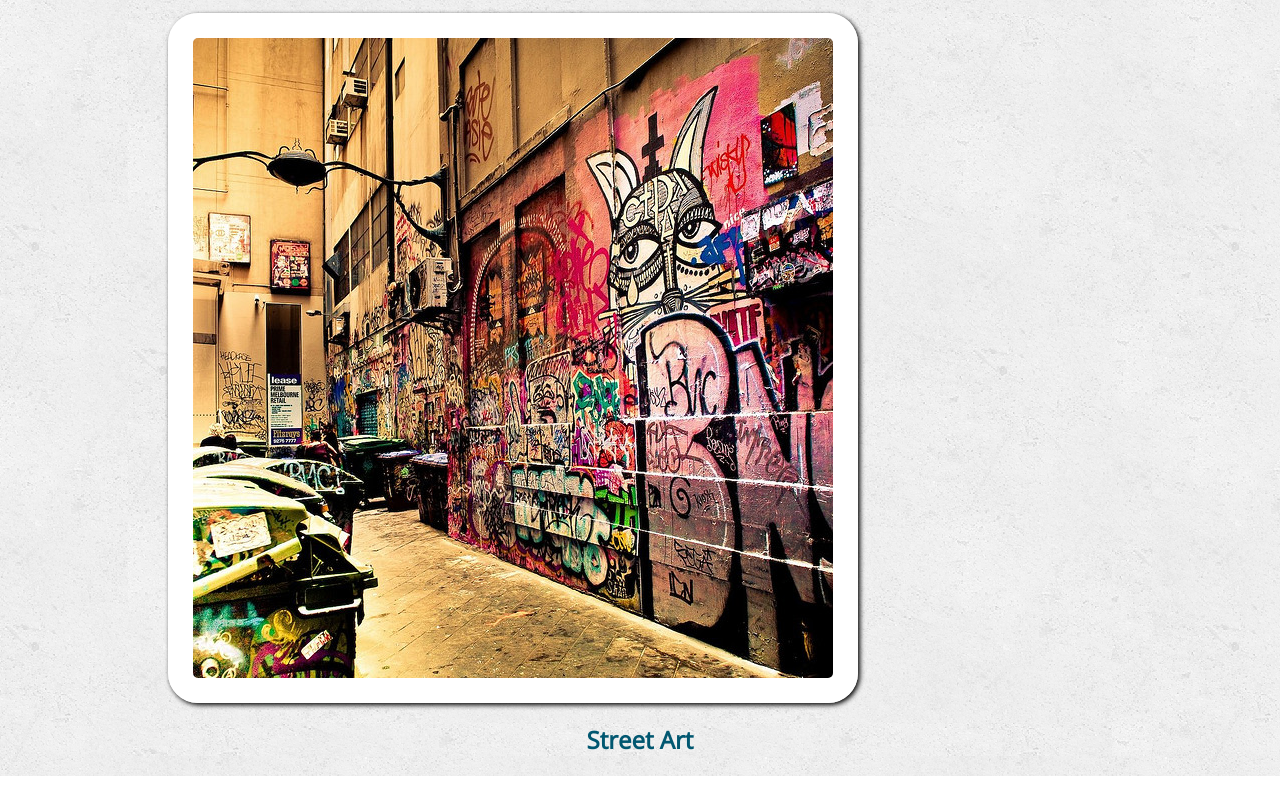
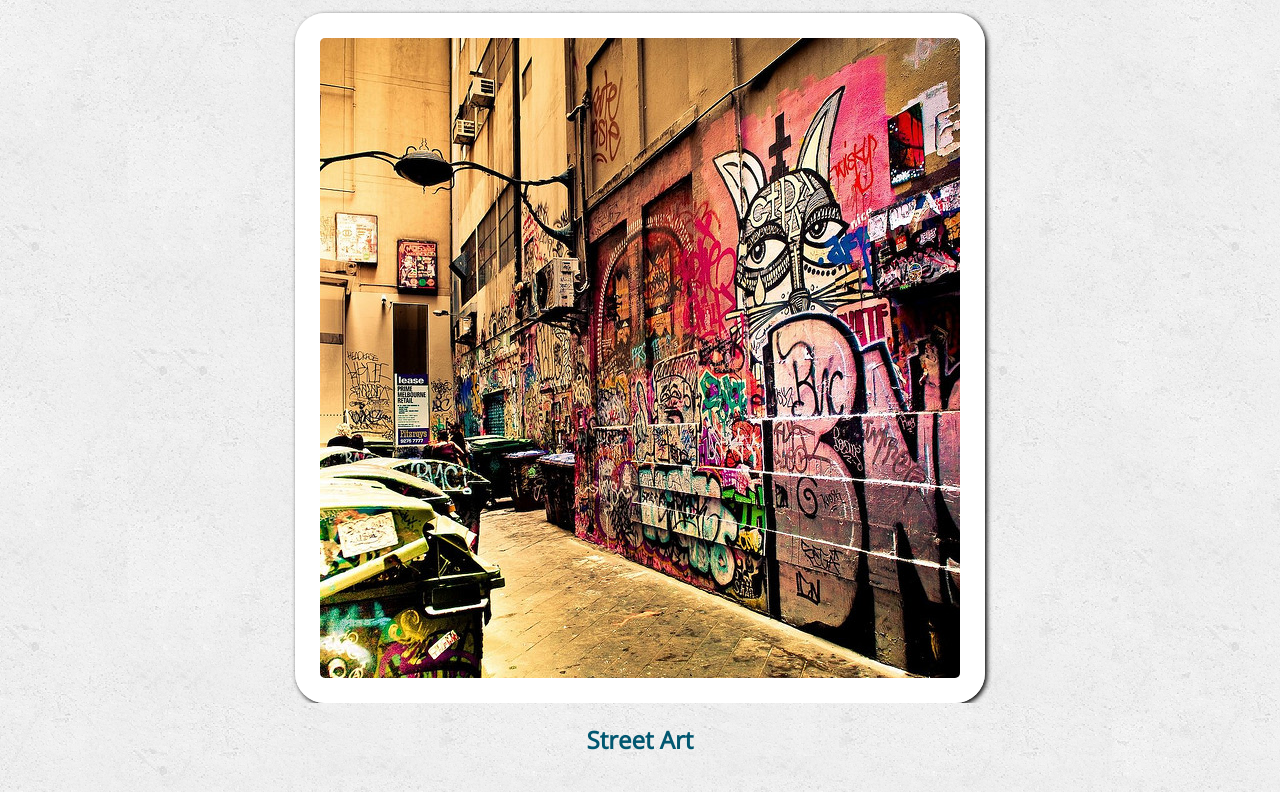
Before and after one commit to lSleipnir/Slider, a plain HTML site: page index.html in a window 1280 px wide. Shown: the part 111-903 px from the top of the page. Drawn offline with nearby package versions, Linux system fonts and the light colour scheme.

Commit message:
Add files via upload

```diff
--- a/css/slider.css
+++ b/css/slider.css
@@ -37,8 +37,6 @@ img {
 	border: 25px solid white;
 	border-radius: 30px;
 	box-shadow: 2px 2px 5px black;
-	display: flex;
-	align-items: center;
 }
 
 h2 {
@@ -49,3 +47,13 @@ h2 {
 .hide {
 	display: none;
 }
+
+figure {
+	display: flex;
+	justify-content: center;
+	flex-wrap: wrap;
+}
+
+figcaption {
+	flex-basis: 100%;
+}
```
